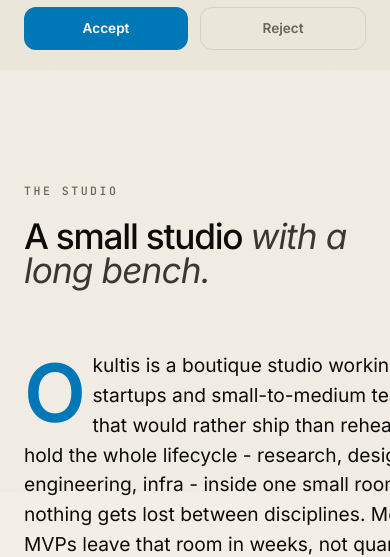
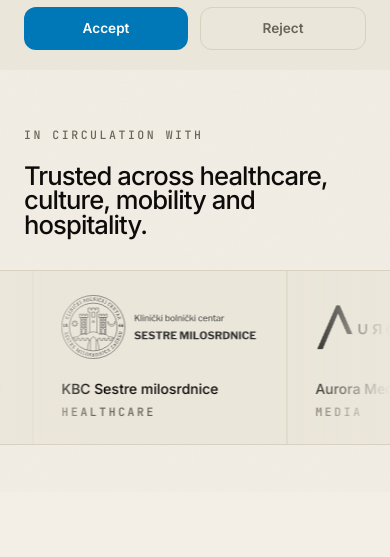
Before and after one commit to ngajski/okultis-web, a React (Vite) app: page / in a window 390 px wide. Shown: the part 774-1331 px from the top of the page. Built offline with nearby package versions, Linux system fonts and the light colour scheme; no server answers.

Commit message:
Move clients section below hero and add KBC Sestre milosrdnice
Reorder client logos, align nav order with page sections, slim the
clients section spacing, and load marquee logos eagerly so they render
on mobile.

```diff
--- a/src/components/layout/Footer.tsx
+++ b/src/components/layout/Footer.tsx
@@ -23,6 +23,7 @@
             <ul className="space-y-3">
               <li><a href="/#about" className="text-[0.95rem] text-text-soft hover:text-text transition-colors">Studio</a></li>
               <li><a href="/#services" className="text-[0.95rem] text-text-soft hover:text-text transition-colors">Practice</a></li>
+              <li><a href="/#clients" className="text-[0.95rem] text-text-soft hover:text-text transition-colors">Clients</a></li>
               <li><Link to="/careers" className="text-[0.95rem] text-text-soft hover:text-text transition-colors">Careers</Link></li>
               <li><Link to="/contact" className="text-[0.95rem] text-text-soft hover:text-text transition-colors">Contact</Link></li>
             </ul>
--- a/src/components/layout/Header.tsx
+++ b/src/components/layout/Header.tsx
@@ -6,7 +6,7 @@
 import logoDark from '@/assets/images/logo/okultis.png'
 import logoLight from '@/assets/images/logo/okultis-logo-white.png'
 
-const NAV_SECTION_IDS = ['hero', 'about', 'services']
+const NAV_SECTION_IDS = ['hero', 'clients', 'about', 'services']
 
 interface NavItem {
   label: string
@@ -15,6 +15,7 @@
 }
 
 const HOME_NAV_ITEMS: NavItem[] = [
+  { label: 'Clients', href: '#clients', sectionId: 'clients' },
   { label: 'Studio', href: '#about', sectionId: 'about' },
   { label: 'Practice', href: '#services', sectionId: 'services' },
   { label: 'Careers', href: '/careers' },
@@ -22,6 +23,7 @@
 
 const EXTERNAL_NAV_ITEMS: NavItem[] = [
   { label: 'Home', href: '/' },
+  { label: 'Clients', href: '/#clients' },
   { label: 'Studio', href: '/#about' },
   { label: 'Practice', href: '/#services' },
   { label: 'Careers', href: '/careers' },
--- a/src/components/sections/ClientsSection.tsx
+++ b/src/components/sections/ClientsSection.tsx
@@ -1,23 +1,36 @@
 import { clients } from '@/data/clients'
+import { cn } from '@/lib/utils'
 
 function LogoRow() {
   return (
-    <div className="flex shrink-0 items-center gap-16 md:gap-20 pr-16 md:pr-20">
+    <div className="flex shrink-0">
       {clients.map((client, i) => (
+        <div
+          key={`${client.name}-${i}`}
+          className="flex min-w-[220px] md:min-w-[260px] shrink-0 flex-col items-start justify-between gap-5 border-r border-border px-7 py-6"
+        >
+          <div className="flex h-16 md:h-20 items-center">
             <img
-          key={`${client.alt}-${i}`}
               src={client.src}
-          alt={client.alt}
+              alt={client.name}
               width={140}
-          height={40}
-          loading="lazy"
+              height={48}
+              loading="eager"
               decoding="async"
-          className={`h-8 md:h-9 w-auto shrink-0 object-contain opacity-55 grayscale transition-opacity duration-500 hover:opacity-100 ${
+              className={cn(
+                'h-12 sm:h-14 md:h-16 w-auto shrink-0 object-contain grayscale',
                 client.invertOnLight
                   ? 'brightness-0 dark:brightness-100'
-              : 'dark:brightness-0 dark:invert'
-          }`}
+                  : 'dark:brightness-0 dark:invert',
+                client.className
+              )}
             />
+          </div>
+          <div>
+            <p className="text-sm font-medium text-text">{client.name}</p>
+            <p className="eyebrow mt-1">{client.sector}</p>
+          </div>
+        </div>
       ))}
     </div>
   )
@@ -25,14 +38,20 @@
 
 export default function ClientsSection() {
   return (
-    <section id="clients" className="relative py-20 md:py-24 overflow-x-clip">
-      <div className="w-full max-w-[1120px] mx-auto px-6 md:px-10 mb-12">
-        <p className="eyebrow">In circulation with</p>
+    <section id="clients" className="relative py-14 md:py-16 overflow-x-clip">
+      <div className="w-full max-w-[1120px] mx-auto px-6 md:px-10 mb-8 md:mb-10">
+        <p className="eyebrow mb-5">In circulation with</p>
+        <h2 className="display text-[clamp(1.6rem,3vw,2.2rem)] leading-[1.15] text-text max-w-[560px]">
+          Trusted across healthcare, culture, mobility and hospitality.
+        </h2>
       </div>
 
-      <div className="relative" aria-label="Client logos">
       <div
-          className="flex w-max"
+        className="group relative overflow-hidden border-y border-border bg-bg-elev"
+        aria-label="Client logos"
+      >
+        <div
+          className="flex w-max group-hover:[animation-play-state:paused]!"
           style={{
             animation: 'marquee-scroll var(--marquee-duration, 55s) linear infinite',
             willChange: 'transform',
@@ -46,7 +65,7 @@
           className="pointer-events-none absolute inset-y-0 left-0 w-24 md:w-40"
           style={{
             background:
-              'linear-gradient(to right, var(--color-bg) 0%, transparent 100%)',
+              'linear-gradient(to right, var(--color-bg-elev) 0%, transparent 100%)',
           }}
           aria-hidden="true"
         />
@@ -54,7 +73,7 @@
           className="pointer-events-none absolute inset-y-0 right-0 w-24 md:w-40"
           style={{
             background:
-              'linear-gradient(to left, var(--color-bg) 0%, transparent 100%)',
+              'linear-gradient(to left, var(--color-bg-elev) 0%, transparent 100%)',
           }}
           aria-hidden="true"
         />
--- a/src/data/clients.ts
+++ b/src/data/clients.ts
@@ -5,19 +5,28 @@
 import mbAutoskola from '@/assets/images/clients/mb_autoskola.png'
 import zmda from '@/assets/images/clients/zmda.png'
 import posluzIme from '@/assets/images/clients/posluzi.me.png'
+import kbcsm from '@/assets/images/clients/kbcsm.svg'
 
 export interface Client {
   src: string
-  alt: string
+  name: string
+  sector: string
   invertOnLight?: boolean
+  className?: string
 }
 
 export const clients: Client[] = [
-  { src: kinana, alt: 'Kinana' },
-  { src: blooming, alt: 'Blooming' },
-  { src: greenSolutions, alt: 'GreenSolutions' },
-  { src: auroraMedia, alt: 'Aurora Media', invertOnLight: true },
-  { src: mbAutoskola, alt: 'MB Autoskola' },
-  { src: zmda, alt: 'ZMDA', invertOnLight: true },
-  { src: posluzIme, alt: 'posluzi.me', invertOnLight: true },
+  { src: greenSolutions, name: 'GreenSolutions', sector: 'Gardening' },
+  { src: zmda, name: 'Zavičajni muzej Daruvar', sector: 'Culture', invertOnLight: true },
+  {
+    src: kbcsm,
+    name: 'KBC Sestre milosrdnice',
+    sector: 'Healthcare',
+    className: 'h-16 sm:h-20 md:h-24',
+  },
+  { src: auroraMedia, name: 'Aurora Media', sector: 'Media', invertOnLight: true },
+  { src: posluzIme, name: 'posluzi.me', sector: 'Hospitality', invertOnLight: true },
+  { src: mbAutoskola, name: 'MB Autoškola', sector: 'Mobility' },
+  { src: kinana, name: 'Kinana Luxury', sector: 'Hospitality' },
+  { src: blooming, name: 'Blooming', sector: 'Retail' },
 ]
--- a/src/pages/HomePage.tsx
+++ b/src/pages/HomePage.tsx
@@ -132,11 +132,11 @@
       </Helmet>
 
       <HeroSection />
+      <ClientsSection />
       <AboutSection />
       <ServicesSection />
       <ProcessSection />
       <EngagementsSection />
-      <ClientsSection />
       <ContactFormSection />
     </>
   );
```
Also changed, not shown: src/assets/images/clients/kbcsm.svg (added). Lines whose indentation alone changed are shown as unchanged.
